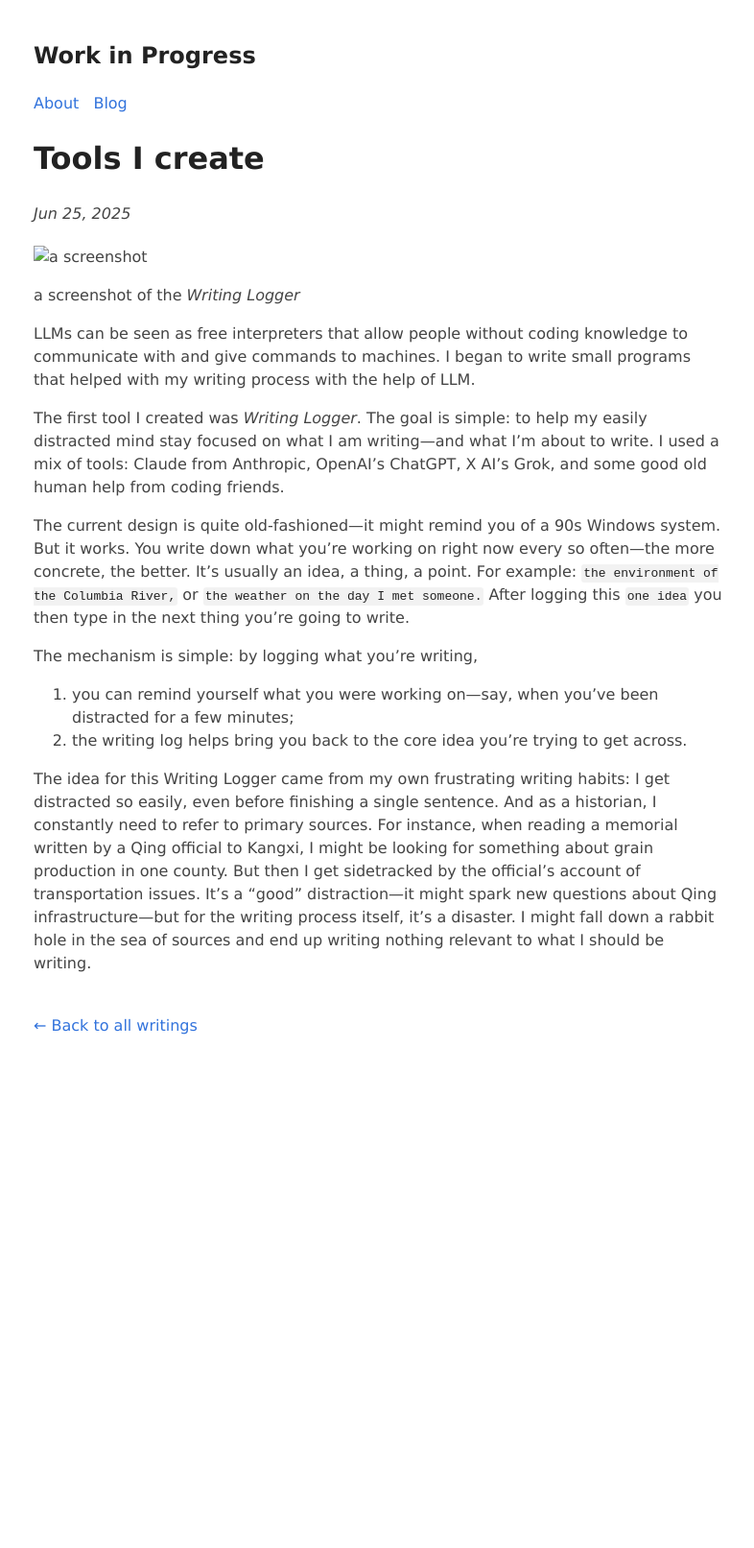
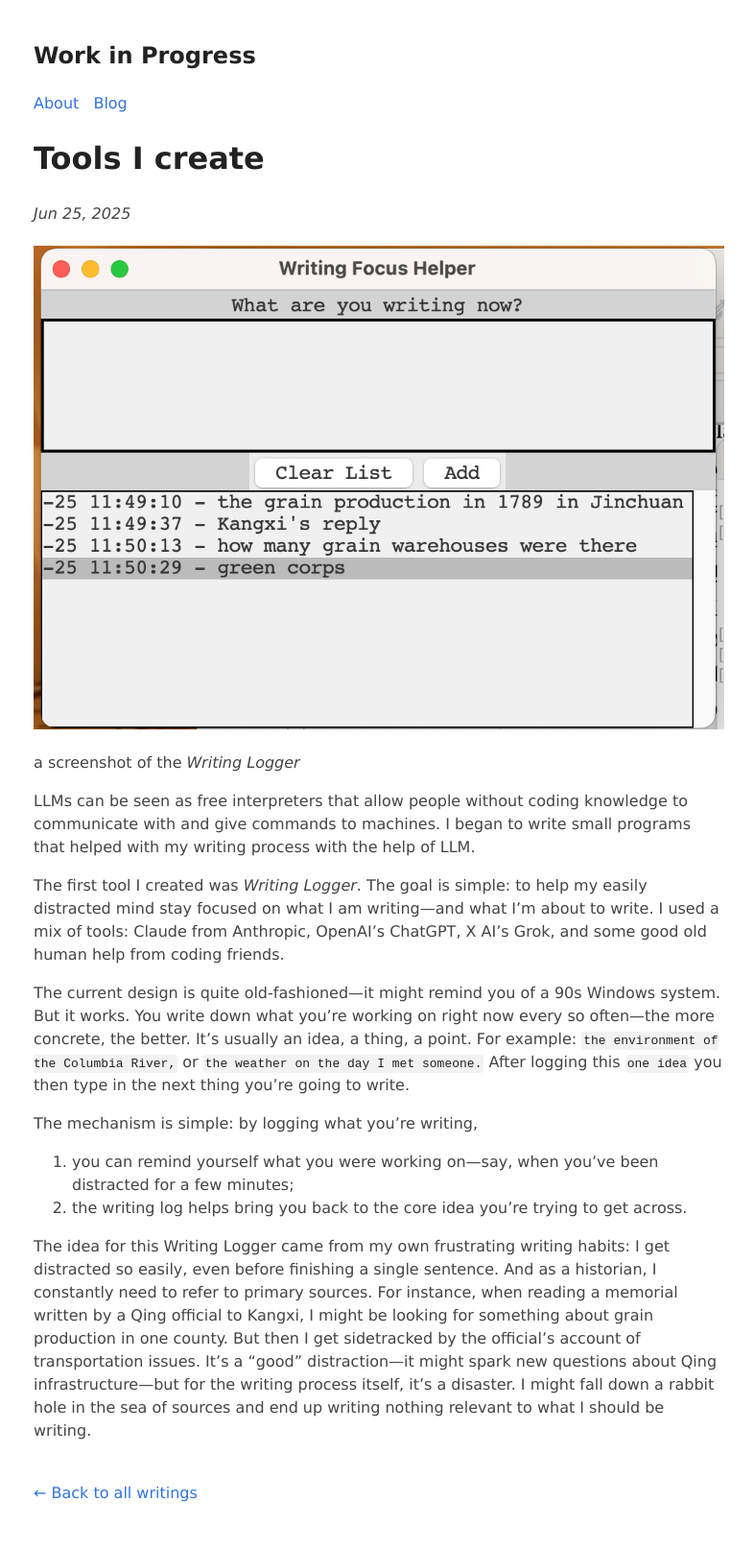
Before and after one commit to pixardora/pixardora.github.io, a Jekyll site: the page built from _posts/2025-06-25-tools.md, in a window 1280 px wide. Shown: the whole page at 96% size, without its empty margins (245-1031 px from the left). Built offline with Jekyll 4.4.1, drawn with Linux system fonts in a browser that asks for light colours; before the commit the page ends 1126 px from its top, so only the background shows below that.

Commit message:
revise png file

```diff
--- a/_posts/2025-06-25-tools.md
+++ b/_posts/2025-06-25-tools.md
@@ -5,7 +5,7 @@ date:   2025-06-25
 tags: [writing]
 ---
 
-![a screenshot](wf.png)
+![a screenshot](/assets/images/wf.png)
 
 a screenshot of the _Writing Logger_
 
```
Also changed, not shown: assets/images/wf.png (renamed from _posts/wf.png).
